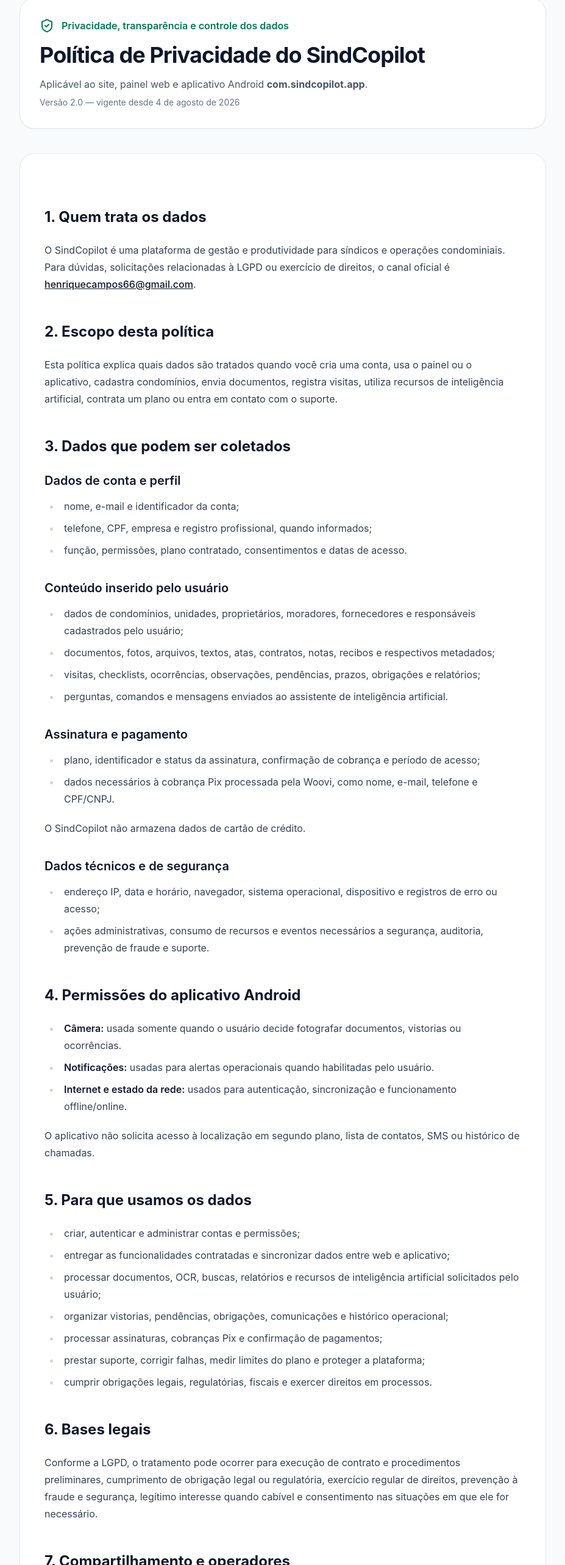
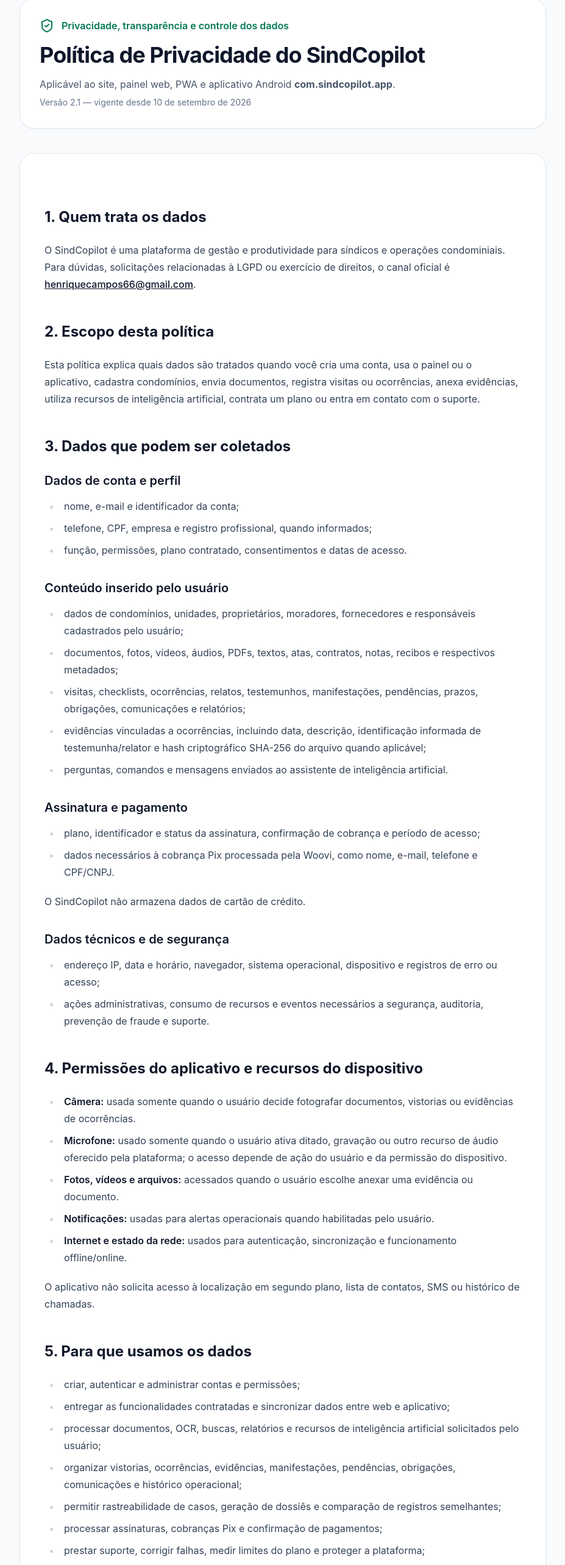
Before and after one commit to HenriqueGuilhermeUx/sindcopilot, a React (Vite) app: page /privacidade in a window 1280 px wide. Shown: the part 116-2682 px from the top of the page at 61% size, without its empty margins (176-1103 px from the left). Built offline with nearby package versions, Linux system fonts and the light colour scheme; no server answers; what @capacitor/core, @trpc/react-query would draw is missing.

Commit message:
docs: atualizar privacidade para ocorrências e evidências

```diff
--- a/src/pages/Privacidade.tsx
+++ b/src/pages/Privacidade.tsx
@@ -2,7 +2,7 @@ import { Building2, ExternalLink, ShieldCheck } from "lucide-react";
 import { Button } from "@/components/ui/button";
 
 const CONTACT_EMAIL = "henriquecampos66@gmail.com";
-const EFFECTIVE_DATE = "4 de agosto de 2026";
+const EFFECTIVE_DATE = "10 de setembro de 2026";
 
 export default function Privacidade() {
   return (
@@ -10,9 +10,7 @@ export default function Privacidade() {
       <nav className="border-b border-slate-200 bg-white">
         <div className="container mx-auto flex h-16 items-center justify-between px-4">
           <a href="/" className="flex items-center gap-2 font-bold">
-            <span className="grid h-9 w-9 place-items-center rounded-xl bg-slate-950 text-cyan-300">
-              <Building2 className="h-5 w-5" />
-            </span>
+            <span className="grid h-9 w-9 place-items-center rounded-xl bg-slate-950 text-cyan-300"><Building2 className="h-5 w-5" /></span>
             <span className="text-xl">SindCopilot</span>
           </a>
           <Button variant="outline" asChild><a href="/exclusao-de-conta">Excluir conta</a></Button>
@@ -21,142 +19,67 @@ export default function Privacidade() {
 
       <article className="container mx-auto max-w-4xl px-4 py-12">
         <div className="mb-10 rounded-3xl border border-slate-200 bg-white p-6 shadow-sm sm:p-8">
-          <div className="mb-4 flex items-center gap-3 text-emerald-700">
-            <ShieldCheck className="h-6 w-6" />
-            <span className="font-semibold">Privacidade, transparência e controle dos dados</span>
-          </div>
+          <div className="mb-4 flex items-center gap-3 text-emerald-700"><ShieldCheck className="h-6 w-6" /><span className="font-semibold">Privacidade, transparência e controle dos dados</span></div>
           <h1 className="text-3xl font-bold tracking-tight sm:text-4xl">Política de Privacidade do SindCopilot</h1>
-          <p className="mt-4 text-slate-600">Aplicável ao site, painel web e aplicativo Android <strong>com.sindcopilot.app</strong>.</p>
-          <p className="mt-2 text-sm text-slate-500">Versão 2.0 — vigente desde {EFFECTIVE_DATE}</p>
+          <p className="mt-4 text-slate-600">Aplicável ao site, painel web, PWA e aplicativo Android <strong>com.sindcopilot.app</strong>.</p>
+          <p className="mt-2 text-sm text-slate-500">Versão 2.1 — vigente desde {EFFECTIVE_DATE}</p>
         </div>
 
         <div className="prose prose-slate max-w-none rounded-3xl border border-slate-200 bg-white p-6 shadow-sm sm:p-10">
-          <section>
-            <h2>1. Quem trata os dados</h2>
-            <p>O SindCopilot é uma plataforma de gestão e produtividade para síndicos e operações condominiais. Para dúvidas, solicitações relacionadas à LGPD ou exercício de direitos, o canal oficial é <a href={`mailto:${CONTACT_EMAIL}`}>{CONTACT_EMAIL}</a>.</p>
-          </section>
+          <section><h2>1. Quem trata os dados</h2><p>O SindCopilot é uma plataforma de gestão e produtividade para síndicos e operações condominiais. Para dúvidas, solicitações relacionadas à LGPD ou exercício de direitos, o canal oficial é <a href={`mailto:${CONTACT_EMAIL}`}>{CONTACT_EMAIL}</a>.</p></section>
 
-          <section>
-            <h2>2. Escopo desta política</h2>
-            <p>Esta política explica quais dados são tratados quando você cria uma conta, usa o painel ou o aplicativo, cadastra condomínios, envia documentos, registra visitas, utiliza recursos de inteligência artificial, contrata um plano ou entra em contato com o suporte.</p>
-          </section>
+          <section><h2>2. Escopo desta política</h2><p>Esta política explica quais dados são tratados quando você cria uma conta, usa o painel ou o aplicativo, cadastra condomínios, envia documentos, registra visitas ou ocorrências, anexa evidências, utiliza recursos de inteligência artificial, contrata um plano ou entra em contato com o suporte.</p></section>
 
           <section>
             <h2>3. Dados que podem ser coletados</h2>
             <h3>Dados de conta e perfil</h3>
-            <ul>
-              <li>nome, e-mail e identificador da conta;</li>
-              <li>telefone, CPF, empresa e registro profissional, quando informados;</li>
-              <li>função, permissões, plano contratado, consentimentos e datas de acesso.</li>
-            </ul>
-
+            <ul><li>nome, e-mail e identificador da conta;</li><li>telefone, CPF, empresa e registro profissional, quando informados;</li><li>função, permissões, plano contratado, consentimentos e datas de acesso.</li></ul>
             <h3>Conteúdo inserido pelo usuário</h3>
             <ul>
               <li>dados de condomínios, unidades, proprietários, moradores, fornecedores e responsáveis cadastrados pelo usuário;</li>
-              <li>documentos, fotos, arquivos, textos, atas, contratos, notas, recibos e respectivos metadados;</li>
-              <li>visitas, checklists, ocorrências, observações, pendências, prazos, obrigações e relatórios;</li>
+              <li>documentos, fotos, vídeos, áudios, PDFs, textos, atas, contratos, notas, recibos e respectivos metadados;</li>
+              <li>visitas, checklists, ocorrências, relatos, testemunhos, manifestações, pendências, prazos, obrigações, comunicações e relatórios;</li>
+              <li>evidências vinculadas a ocorrências, incluindo data, descrição, identificação informada de testemunha/relator e hash criptográfico SHA-256 do arquivo quando aplicável;</li>
               <li>perguntas, comandos e mensagens enviados ao assistente de inteligência artificial.</li>
             </ul>
-
             <h3>Assinatura e pagamento</h3>
-            <ul>
-              <li>plano, identificador e status da assinatura, confirmação de cobrança e período de acesso;</li>
-              <li>dados necessários à cobrança Pix processada pela Woovi, como nome, e-mail, telefone e CPF/CNPJ.</li>
-            </ul>
+            <ul><li>plano, identificador e status da assinatura, confirmação de cobrança e período de acesso;</li><li>dados necessários à cobrança Pix processada pela Woovi, como nome, e-mail, telefone e CPF/CNPJ.</li></ul>
             <p>O SindCopilot não armazena dados de cartão de crédito.</p>
-
             <h3>Dados técnicos e de segurança</h3>
-            <ul>
-              <li>endereço IP, data e horário, navegador, sistema operacional, dispositivo e registros de erro ou acesso;</li>
-              <li>ações administrativas, consumo de recursos e eventos necessários a segurança, auditoria, prevenção de fraude e suporte.</li>
-            </ul>
+            <ul><li>endereço IP, data e horário, navegador, sistema operacional, dispositivo e registros de erro ou acesso;</li><li>ações administrativas, consumo de recursos e eventos necessários a segurança, auditoria, prevenção de fraude e suporte.</li></ul>
           </section>
 
           <section>
-            <h2>4. Permissões do aplicativo Android</h2>
+            <h2>4. Permissões do aplicativo e recursos do dispositivo</h2>
             <ul>
-              <li><strong>Câmera:</strong> usada somente quando o usuário decide fotografar documentos, vistorias ou ocorrências.</li>
+              <li><strong>Câmera:</strong> usada somente quando o usuário decide fotografar documentos, vistorias ou evidências de ocorrências.</li>
+              <li><strong>Microfone:</strong> usado somente quando o usuário ativa ditado, gravação ou outro recurso de áudio oferecido pela plataforma; o acesso depende de ação do usuário e da permissão do dispositivo.</li>
+              <li><strong>Fotos, vídeos e arquivos:</strong> acessados quando o usuário escolhe anexar uma evidência ou documento.</li>
               <li><strong>Notificações:</strong> usadas para alertas operacionais quando habilitadas pelo usuário.</li>
               <li><strong>Internet e estado da rede:</strong> usados para autenticação, sincronização e funcionamento offline/online.</li>
             </ul>
             <p>O aplicativo não solicita acesso à localização em segundo plano, lista de contatos, SMS ou histórico de chamadas.</p>
           </section>
 
-          <section>
-            <h2>5. Para que usamos os dados</h2>
-            <ul>
-              <li>criar, autenticar e administrar contas e permissões;</li>
-              <li>entregar as funcionalidades contratadas e sincronizar dados entre web e aplicativo;</li>
-              <li>processar documentos, OCR, buscas, relatórios e recursos de inteligência artificial solicitados pelo usuário;</li>
-              <li>organizar vistorias, pendências, obrigações, comunicações e histórico operacional;</li>
-              <li>processar assinaturas, cobranças Pix e confirmação de pagamentos;</li>
-              <li>prestar suporte, corrigir falhas, medir limites do plano e proteger a plataforma;</li>
-              <li>cumprir obrigações legais, regulatórias, fiscais e exercer direitos em processos.</li>
-            </ul>
-          </section>
+          <section><h2>5. Para que usamos os dados</h2><ul><li>criar, autenticar e administrar contas e permissões;</li><li>entregar as funcionalidades contratadas e sincronizar dados entre web e aplicativo;</li><li>processar documentos, OCR, buscas, relatórios e recursos de inteligência artificial solicitados pelo usuário;</li><li>organizar vistorias, ocorrências, evidências, manifestações, pendências, obrigações, comunicações e histórico operacional;</li><li>permitir rastreabilidade de casos, geração de dossiês e comparação de registros semelhantes;</li><li>processar assinaturas, cobranças Pix e confirmação de pagamentos;</li><li>prestar suporte, corrigir falhas, medir limites do plano e proteger a plataforma;</li><li>cumprir obrigações legais, regulatórias, fiscais e exercer direitos em processos.</li></ul></section>
 
-          <section>
-            <h2>6. Bases legais</h2>
-            <p>Conforme a LGPD, o tratamento pode ocorrer para execução de contrato e procedimentos preliminares, cumprimento de obrigação legal ou regulatória, exercício regular de direitos, prevenção à fraude e segurança, legítimo interesse quando cabível e consentimento nas situações em que ele for necessário.</p>
-          </section>
+          <section><h2>6. Bases legais</h2><p>Conforme a LGPD, o tratamento pode ocorrer para execução de contrato e procedimentos preliminares, cumprimento de obrigação legal ou regulatória, exercício regular de direitos, prevenção à fraude e segurança, legítimo interesse quando cabível e consentimento nas situações em que ele for necessário. O usuário responsável pela gestão deve possuir base legítima para inserir no SindCopilot dados pessoais de moradores, visitantes, funcionários, fornecedores, testemunhas ou terceiros.</p></section>
 
-          <section>
-            <h2>7. Compartilhamento e operadores</h2>
-            <p>Não vendemos dados pessoais e não usamos dados para publicidade comportamental. Para operar o serviço, dados podem ser processados por fornecedores contratados, sempre de acordo com a finalidade do serviço:</p>
-            <ul>
-              <li><strong>Supabase:</strong> autenticação, banco de dados e armazenamento privado de arquivos;</li>
-              <li><strong>Render:</strong> hospedagem e execução do backend;</li>
-              <li><strong>OpenAI:</strong> processamento de recursos de IA e embeddings quando solicitados;</li>
-              <li><strong>Woovi:</strong> criação e gestão de cobranças e assinaturas Pix;</li>
-              <li><strong>Resend e provedores de e-mail:</strong> mensagens transacionais e suporte, quando habilitados.</li>
-            </ul>
-            <p>Também poderemos compartilhar informações quando houver obrigação legal, ordem de autoridade competente ou necessidade de proteger direitos, usuários e a segurança da plataforma.</p>
-          </section>
+          <section><h2>7. Compartilhamento e operadores</h2><p>Não vendemos dados pessoais e não usamos dados para publicidade comportamental. Para operar o serviço, dados podem ser processados por fornecedores contratados, sempre de acordo com a finalidade do serviço:</p><ul><li><strong>Supabase:</strong> autenticação, banco de dados e armazenamento privado de arquivos e evidências;</li><li><strong>Render:</strong> hospedagem e execução do backend;</li><li><strong>OpenAI:</strong> processamento de recursos de IA e embeddings quando solicitados;</li><li><strong>Woovi:</strong> criação e gestão de cobranças e assinaturas Pix;</li><li><strong>Resend e provedores de e-mail:</strong> mensagens transacionais e suporte, quando habilitados.</li></ul><p>Também poderemos compartilhar informações quando houver obrigação legal, ordem de autoridade competente ou necessidade de proteger direitos, usuários e a segurança da plataforma.</p></section>
 
-          <section>
-            <h2>8. Documentos e inteligência artificial</h2>
-            <p>Documentos e mensagens enviados a funções de IA são processados apenas para entregar a funcionalidade solicitada. Respostas, OCR, classificações e minutas podem conter erros e devem ser revisados pelo usuário. O SindCopilot não substitui advogado, contador, engenheiro, administradora ou outro profissional habilitado.</p>
-          </section>
+          <section><h2>8. Ocorrências, evidências e inteligência artificial</h2><p>O SindCopilot permite registrar fatos, anexar evidências, indicar regras internas e criar minutas de comunicação. Arquivos de evidência podem receber um hash SHA-256 para ajudar a verificar se o conteúdo armazenado corresponde ao arquivo originalmente registrado; esse hash não transforma o SindCopilot em serviço de certificação, perícia ou ata notarial.</p><p>Documentos e mensagens enviados a funções de IA são processados para entregar a funcionalidade solicitada. Sugestões de regras, verificações de consistência, OCR, classificações e minutas podem conter erros e devem ser revisados pelo usuário. O SindCopilot não decide penalidades e não substitui advogado, contador, engenheiro, administradora ou outro profissional habilitado.</p></section>
 
-          <section>
-            <h2>9. Segurança</h2>
-            <ul>
-              <li>transmissão por HTTPS;</li>
-              <li>autenticação por sessão e controle de acesso por conta e condomínio;</li>
-              <li>arquivos em armazenamento privado, acessados por URLs temporárias quando necessário;</li>
-              <li>segredos administrativos mantidos somente no servidor;</li>
-              <li>registros de auditoria, limites de requisição e medidas de prevenção a abuso.</li>
-            </ul>
-            <p>Nenhum sistema é totalmente imune a incidentes. Caso identifiquemos evento relevante, adotaremos as medidas técnicas, legais e de comunicação aplicáveis.</p>
-          </section>
+          <section><h2>9. Segurança</h2><ul><li>transmissão por HTTPS;</li><li>autenticação por sessão e controle de acesso por conta e condomínio;</li><li>arquivos em armazenamento privado, acessados por URLs temporárias quando necessário;</li><li>hash SHA-256 em arquivos de evidência quando tecnicamente aplicável;</li><li>segredos administrativos mantidos somente no servidor;</li><li>registros de auditoria, limites de requisição e medidas de prevenção a abuso.</li></ul><p>Nenhum sistema é totalmente imune a incidentes. Caso identifiquemos evento relevante, adotaremos as medidas técnicas, legais e de comunicação aplicáveis.</p></section>
 
-          <section>
-            <h2>10. Retenção e exclusão</h2>
-            <p>Os dados operacionais permanecem enquanto a conta estiver ativa e pelo tempo necessário à prestação do serviço. Quando a exclusão é confirmada, removemos a conta, o perfil, condomínios, documentos, arquivos privados, visitas, pendências, fornecedores, mensagens e demais registros vinculados, observadas as relações do banco de dados.</p>
-            <p>Podemos conservar registros mínimos de cobrança, segurança, prevenção à fraude, auditoria ou obrigações legais pelo prazo necessário. Backups e logs de infraestrutura podem permanecer temporariamente até o ciclo técnico normal de sobrescrita do provedor.</p>
-            <p>A exclusão pode ser iniciada no aplicativo em <strong>Meu Perfil → Excluir conta</strong> ou pela página pública <a href="/exclusao-de-conta">sindcopilot.com/exclusao-de-conta</a>.</p>
-          </section>
+          <section><h2>10. Retenção e exclusão</h2><p>Os dados operacionais permanecem enquanto a conta estiver ativa e pelo tempo necessário à prestação do serviço. Quando a exclusão é confirmada, removemos a conta, o perfil, condomínios, documentos, arquivos privados, evidências de ocorrências, visitas, pendências, fornecedores, mensagens e demais registros vinculados, observadas as relações do banco de dados.</p><p>Podemos conservar registros mínimos de cobrança, segurança, prevenção à fraude, auditoria ou obrigações legais pelo prazo necessário. Backups e logs de infraestrutura podem permanecer temporariamente até o ciclo técnico normal de sobrescrita do provedor.</p><p>A exclusão pode ser iniciada no aplicativo em <strong>Meu Perfil → Excluir conta</strong> ou pela página pública <a href="/exclusao-de-conta">sindcopilot.com/exclusao-de-conta</a>.</p></section>
 
-          <section>
-            <h2>11. Direitos do titular</h2>
-            <p>Nos termos da LGPD, você pode solicitar confirmação de tratamento, acesso, correção, anonimização, bloqueio, eliminação, portabilidade quando aplicável, informação sobre compartilhamentos, revogação do consentimento e revisão de decisões automatizadas. Algumas solicitações exigem validação de identidade para proteger a conta.</p>
-          </section>
+          <section><h2>11. Direitos do titular</h2><p>Nos termos da LGPD, você pode solicitar confirmação de tratamento, acesso, correção, anonimização, bloqueio, eliminação, portabilidade quando aplicável, informação sobre compartilhamentos, revogação do consentimento e revisão de decisões automatizadas. Algumas solicitações exigem validação de identidade para proteger a conta.</p></section>
 
-          <section>
-            <h2>12. Crianças e adolescentes</h2>
-            <p>O SindCopilot é destinado a profissionais e organizações responsáveis por gestão condominial. Não é direcionado a crianças e não deve ser usado para criar contas por menores sem representação legal adequada.</p>
-          </section>
+          <section><h2>12. Crianças e adolescentes</h2><p>O SindCopilot é destinado a profissionais e organizações responsáveis por gestão condominial. Não é direcionado a crianças e não deve ser usado para criar contas por menores sem representação legal adequada.</p></section>
 
-          <section>
-            <h2>13. Alterações</h2>
-            <p>Esta política poderá ser atualizada para refletir mudanças legais, técnicas ou operacionais. A versão e a data de vigência serão sempre exibidas nesta página.</p>
-          </section>
+          <section><h2>13. Alterações</h2><p>Esta política poderá ser atualizada para refletir mudanças legais, técnicas ou operacionais. A versão e a data de vigência serão sempre exibidas nesta página.</p></section>
 
-          <section>
-            <h2>14. Contato</h2>
-            <p>E-mail de privacidade e suporte: <a href={`mailto:${CONTACT_EMAIL}`}>{CONTACT_EMAIL}</a>.</p>
-            <p><a className="inline-flex items-center gap-1" href="/exclusao-de-conta">Solicitar exclusão de conta <ExternalLink className="h-4 w-4" /></a></p>
-          </section>
+          <section><h2>14. Contato</h2><p>E-mail de privacidade e suporte: <a href={`mailto:${CONTACT_EMAIL}`}>{CONTACT_EMAIL}</a>.</p><p><a className="inline-flex items-center gap-1" href="/exclusao-de-conta">Solicitar exclusão de conta <ExternalLink className="h-4 w-4" /></a></p></section>
         </div>
       </article>
     </main>
```
